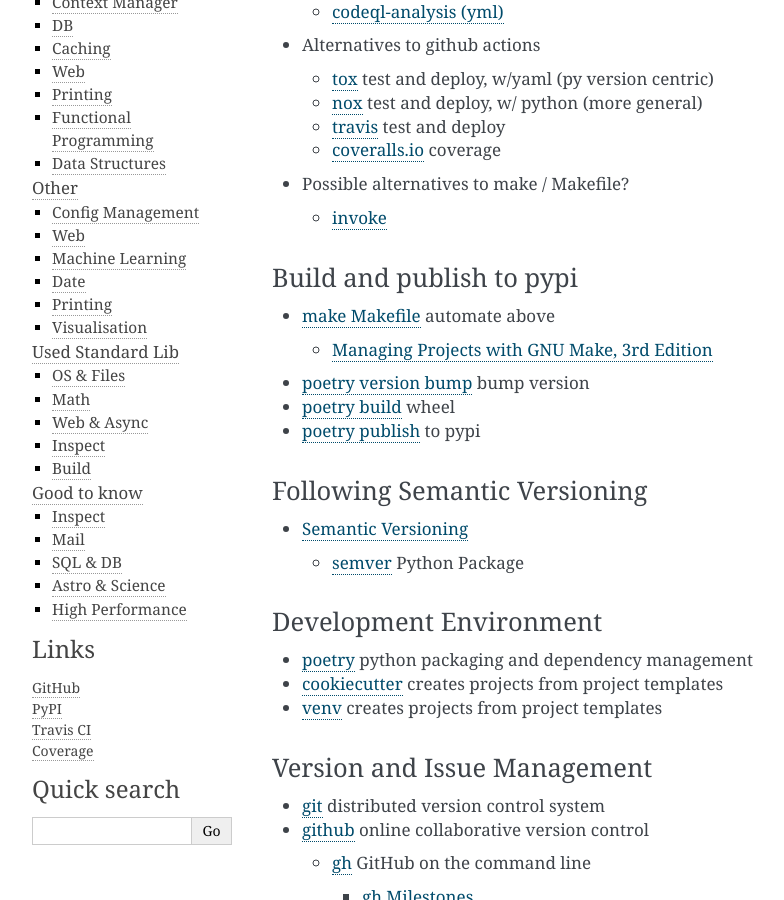
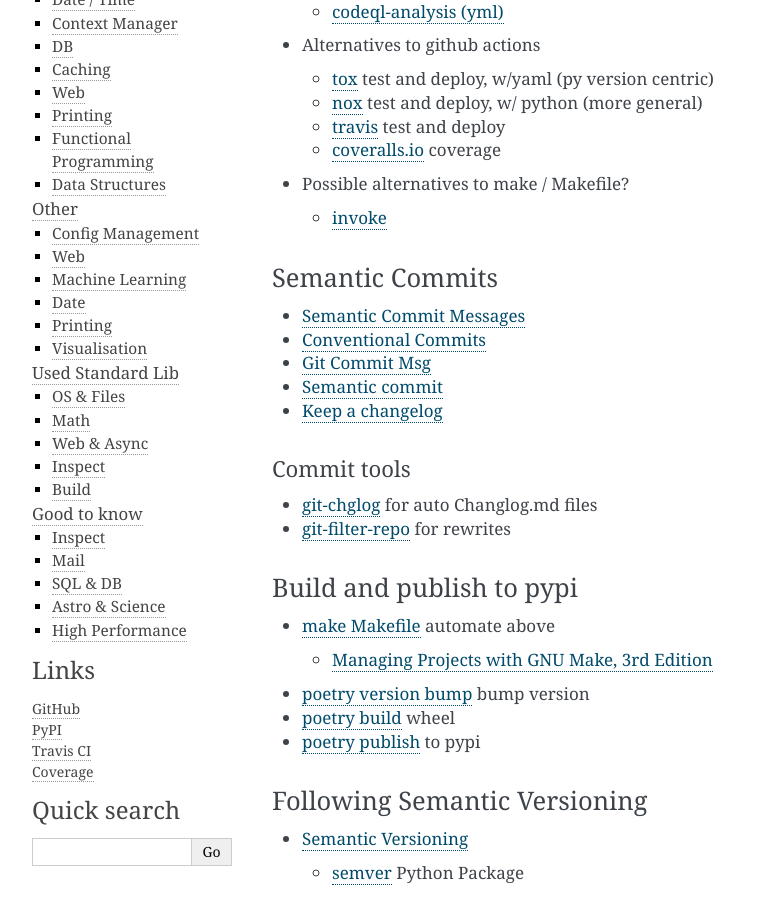
Before and after one commit to cruisen/cli-calc, a Sphinx documentation site: the page built from docs/extras/develop.md, in a window 1280 px wide and 900 px high, scrolled down 2053 px. Shown: the whole window, without its empty margins (148-932 px from the left). Built offline with Sphinx 7.4.7, drawn with Linux system fonts in a browser that asks for light colours; some of the changed text lies outside the part shown.

Commit message:
doc (develop): add section on semantic commits

```diff
--- a/docs/extras/develop.md
+++ b/docs/extras/develop.md
@@ -145,6 +145,17 @@ Integration as in: Deployment and Integration testing.
 * Possible alternatives to make / Makefile?
   * [invoke](https://www.pyinvoke.org/)
 
+### Semantic Commits
+* [Semantic Commit Messages](https://gist.github.com/joshbuchea/6f47e86d2510bce28f8e7f42ae84c716)
+* [Conventional Commits](https://www.conventionalcommits.org/)
+* [Git Commit Msg](https://karma-runner.github.io/1.0/dev/git-commit-msg.html)
+* [Semantic commit](https://nitayneeman.com/posts/understanding-semantic-commit-messages-using-git-and-angular/)
+* [Keep a changelog](https://keepachangelog.com/)
+
+#### Commit tools
+* [git-chglog](https://github.com/git-chglog/git-chglog) for auto Changlog.md files
+* [git-filter-repo](https://andrewlock.net/rewriting-git-history-simply-with-git-filter-repo/) for rewrites
+
 ### Build and publish to pypi
 * [make Makefile](https://www.gnu.org/software/make/manual/make.html) automate above
   * [Managing Projects with GNU Make, 3rd Edition](https://www.oreilly.com/library/view/managing-projects-with/0596006101/ch01.html)
```
Also changed, not shown: other parts of docs/extras/develop.md (+0 -7 lines).
